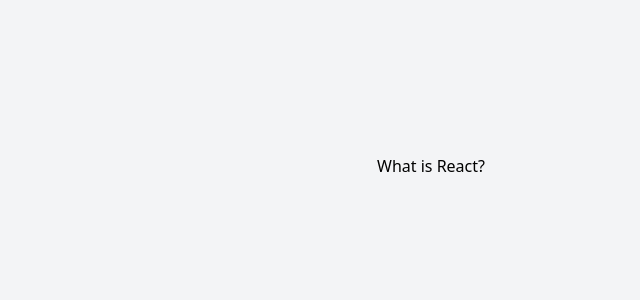
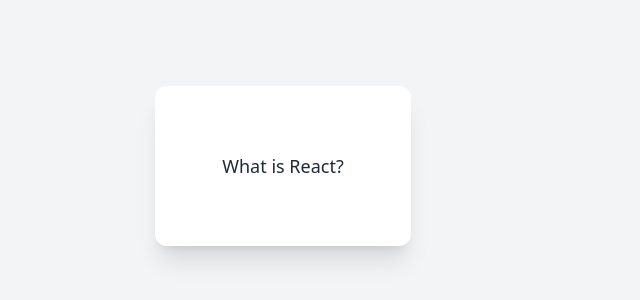
Before and after one commit to PraneethBunny123/All-App, a React (Vite) app: page / in a window 1280 px wide. Shown: the part 234-534 px from the top of the page, without its empty margins (77-717 px from the left). Built offline with nearby package versions, Linux system fonts and the light colour scheme.

Commit message:
Styled the Flashcard component to look fancy

```diff
--- a/src/project-apps/QuizApp/Flashcard.jsx
+++ b/src/project-apps/QuizApp/Flashcard.jsx
@@ -8,8 +8,8 @@ export default function Flashcard({question}) {
     }
 
     return (
-        <button onClick={handleCardClick}>
-            {isQuestionVisible ? question.question : question.answer}
+        <button onClick={handleCardClick} className="cursor-pointer w-64 h-40 bg-white shadow-xl rounded-xl flex items-center justify-center text-center p-4 transition-transform transform hover:scale-105 hover:shadow-2xl">
+            <p className="text-lg font-medium text-gray-800">{isQuestionVisible ? question.question : question.answer}</p>
         </button>
     )
 }
```
